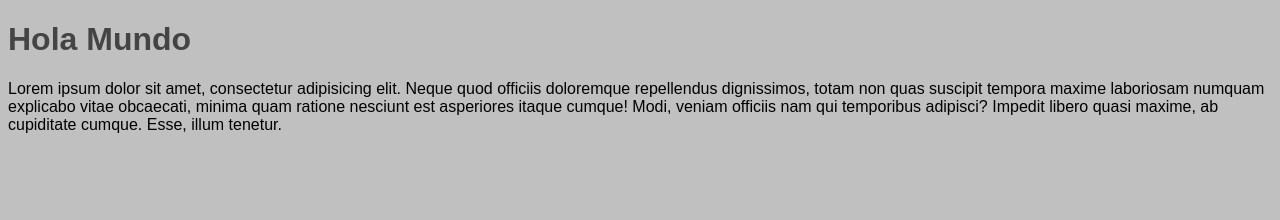
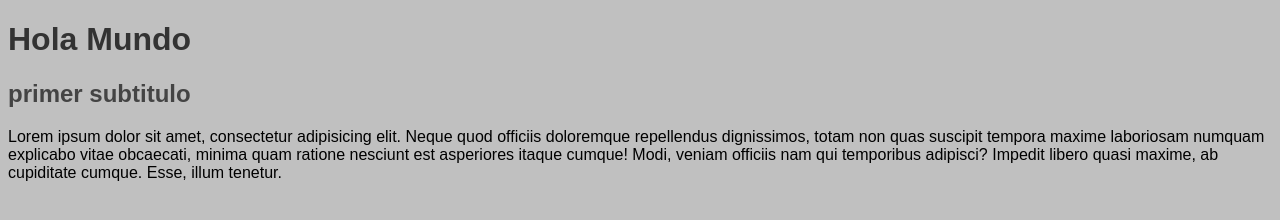
Before and after one commit to henry-seguel/basic_repo, a plain HTML site: page index.html in a window 1280 px wide. Drawn offline with Linux system fonts and the light colour scheme.

Commit message:
modificacion de index y css

```diff
--- a/index.html
+++ b/index.html
@@ -8,6 +8,7 @@
 </head>
 <body>
     <h1>Hola Mundo</h1>
+    <h2>primer subtitulo</h2>
     <p>Lorem ipsum dolor sit amet, consectetur adipisicing elit. Neque quod officiis doloremque repellendus dignissimos, totam non quas suscipit tempora maxime laboriosam numquam explicabo vitae obcaecati, minima quam ratione nesciunt est asperiores itaque cumque! Modi, veniam officiis nam qui temporibus adipisci? Impedit libero quasi maxime, ab cupiditate cumque. Esse, illum tenetur.</p>
 </body>
 </html>
--- a/style.css
+++ b/style.css
@@ -4,5 +4,8 @@ body{
     font-family:Arial, Helvetica, sans-serif;
 }
 h1{
-    color:#444;
+    color:#333;
 }
+h2{
+    color :#444;
+}
```
